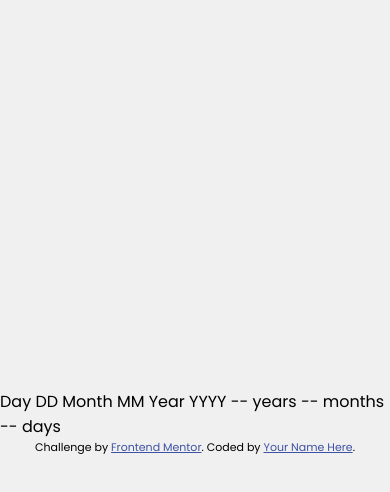
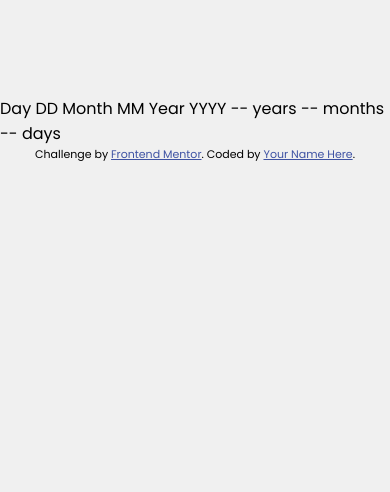
Before and after one commit to felipestefani/age-calculator, a Vue app: page / in a window 390 px wide. Shown: the top 492 px of the page. Built offline with nearby package versions, Linux system fonts and the light colour scheme.

Commit message:
fix: adding media query

```diff
--- a/src/assets/main.css
+++ b/src/assets/main.css
@@ -33,3 +33,10 @@ body {
   justify-content: center;
   align-items: center;
 }
+
+@media (max-width: 750px) {
+  body {
+    align-items: flex-start;
+    padding-top: 6em;
+  }
+}
```
